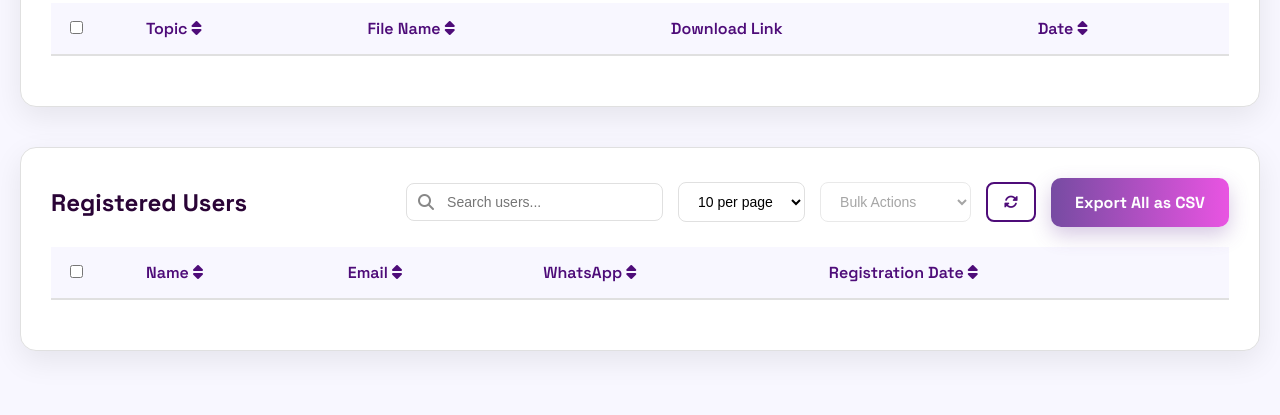
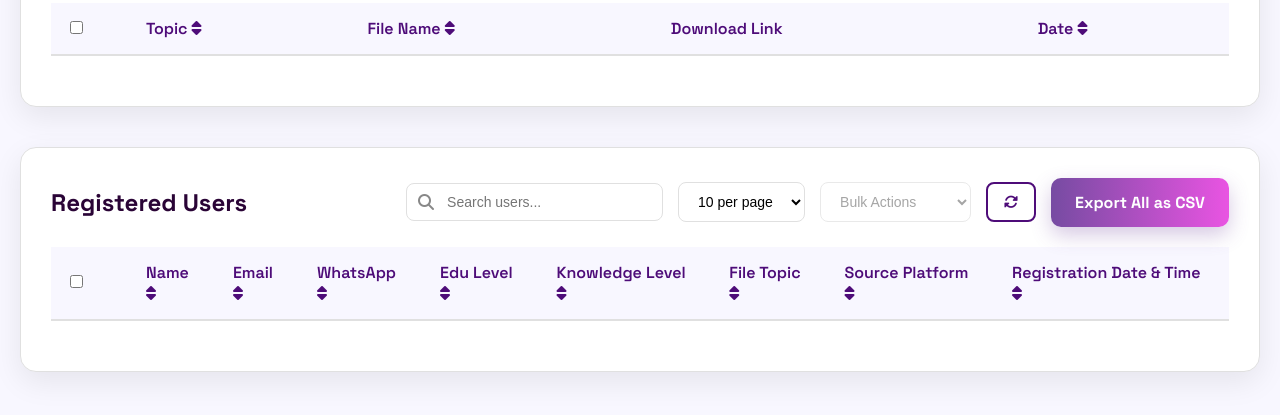
Before and after one commit to najmolhasan1/LeadFlow, a website: page public/admin-dashboard.html in a window 1280 px wide. Shown: the part 719-1134 px from the top of the page. Drawn offline with Linux system fonts and the light colour scheme; no server answers; sample sign-in values are in the browser's storage.

Commit message:
Enhance admin dashboard with new user fields
Updated the admin dashboard to include new user fields and improved the logout button section.

```diff
--- a/public/admin-dashboard.html
+++ b/public/admin-dashboard.html
@@ -414,7 +414,12 @@
 
             <section class="nav-section">
             <div class="logo">LeadFlow <span style="color: #E954E2;">.</span></div>
-            <div class=""> <button onclick="adminLogout()" class=" prim-btn logout-btn"> <i class="fas fa-sign-out-alt"></i> Logout</button></div>
+            <div class="">
+                <!-- <button onclick="adminLogout()" class=" prim-btn logout-btn"> <i class="fas fa-sign-out-alt"></i> Logout</button> -->
+                 <!-- Navigation -->
+ <button onclick="adminLogout()" class=" prim-btn logout-btn"> <i class="fas fa-sign-out-alt"></i> Logout</button>
+
+            </div>
         </section>
     <div class="container">
 
@@ -504,12 +509,12 @@
             <div id="filesPagination" class="pagination-container"></div>
         </div>
 
-        <!-- Users List Section - UPDATED WITH WHATSAPP COLUMN -->
+       <!-- Users List Section - UPDATED WITH NEW FIELDS -->
+<!-- Users List Section - UPDATED WITH FILE TOPIC -->
 <div class="section-container">
     <div class="section-header">
         <h2>Registered Users</h2>
         <div class="controls-container">
-
             <!-- Search -->
             <div class="search-box">
                 <i class="fas fa-search"></i>
@@ -552,8 +557,20 @@
                 <th onclick="sortUsers('whatsapp')" class="sortable">
                     WhatsApp <i class="fas fa-sort"></i>
                 </th>
+                <th onclick="sortUsers('eduLevel')" class="sortable">
+                    Edu Level <i class="fas fa-sort"></i>
+                </th>
+                <th onclick="sortUsers('knowledgeLevel')" class="sortable">
+                    Knowledge Level <i class="fas fa-sort"></i>
+                </th>
+                <th onclick="sortUsers('fileTopic')" class="sortable">
+                    File Topic <i class="fas fa-sort"></i>
+                </th>
+                <th onclick="sortUsers('sourcePlatform')" class="sortable">
+                    Source Platform <i class="fas fa-sort"></i>
+                </th>
                 <th onclick="sortUsers('createdAt')" class="sortable">
-                            Registration Date <i class="fas fa-sort"></i>
+                    Registration Date & Time <i class="fas fa-sort"></i>
                 </th>
             </tr>
         </thead>
@@ -565,7 +582,6 @@
     <!-- Users Pagination -->
     <div id="usersPagination" class="pagination-container"></div>
 </div>
-    </div>
 
 
     <!-- Your existing JavaScript file - functionality remains unchanged -->
```
Lines whose indentation alone changed are shown as unchanged.
